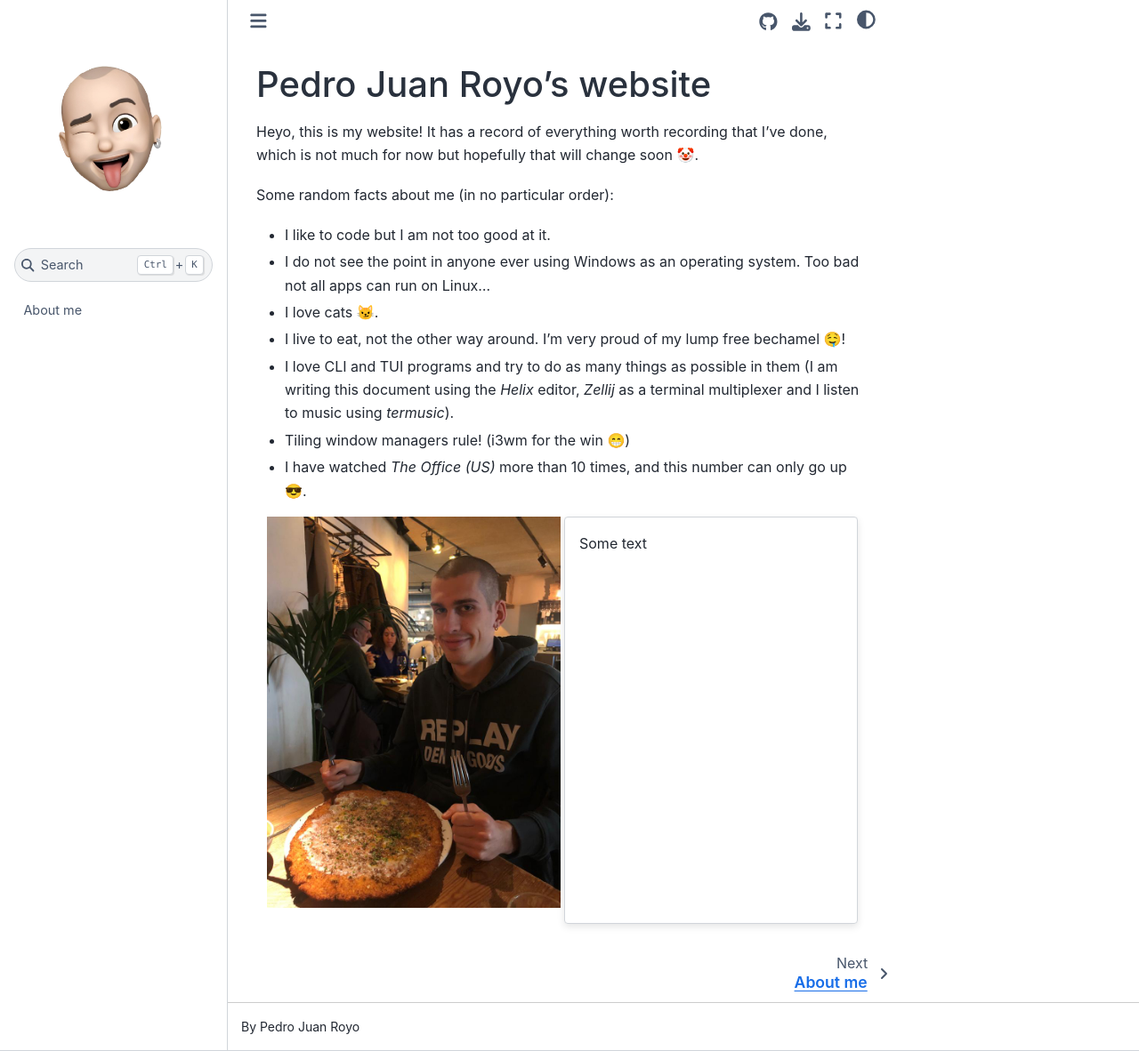
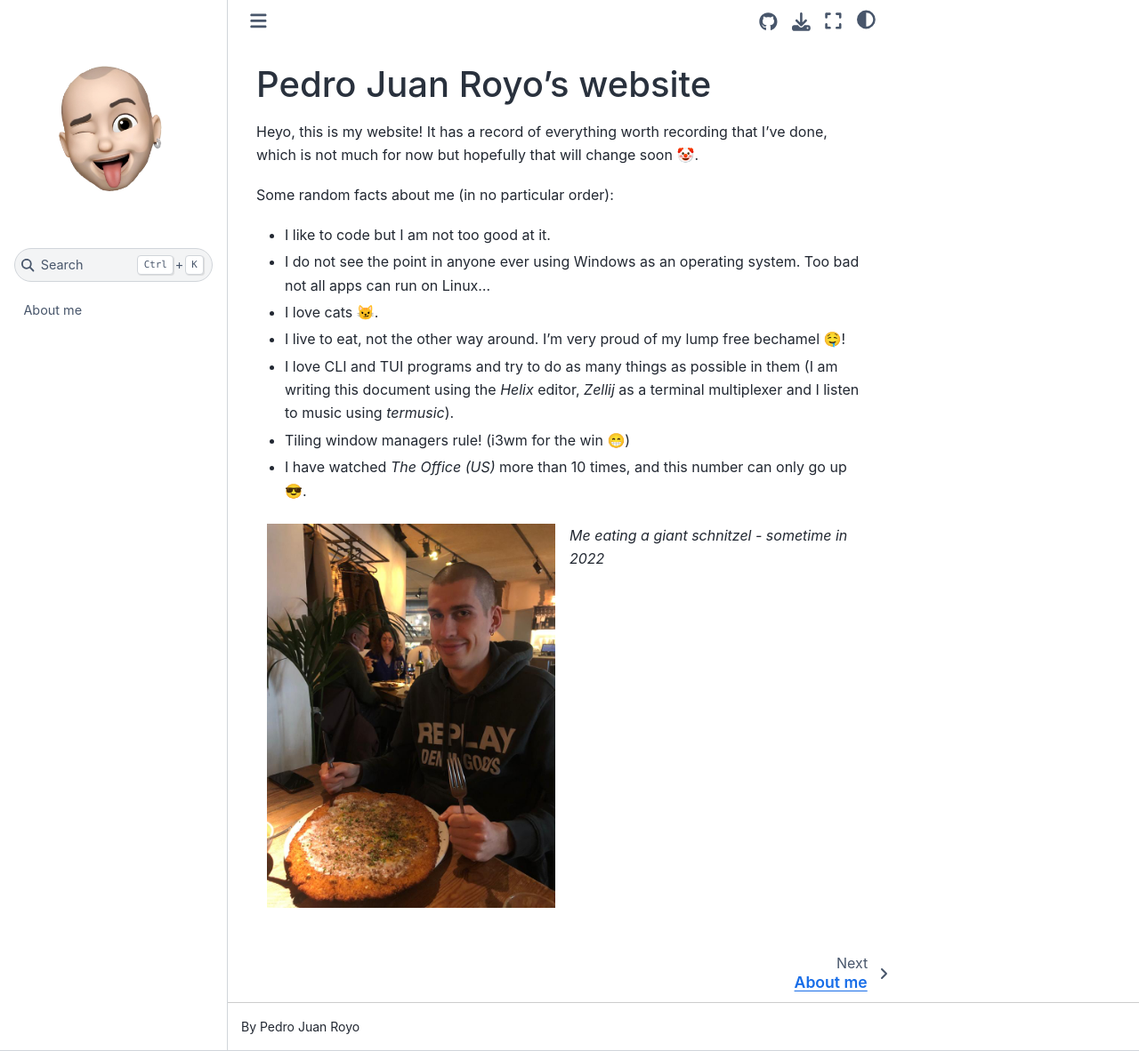
Before and after one commit to Parzival1918/Parzival1918, a Jupyter Book: the page built from pages/pages-source/intro.md, in a window 1280 px wide and 1182 px high. Shown: the whole window at 89% size. Built offline with Jupyter Book 1.0.4 settings and Sphinx 7.4.7 and the Sphinx Book theme 1.1.4, drawn with Linux system fonts in a browser that asks for light colours.

Commit message:
change intro pic margins and card

```diff
--- a/pages/pages-source/intro.md
+++ b/pages/pages-source/intro.md
@@ -13,13 +13,14 @@ Some random facts about me (in no particular order):
 - I have watched *The Office (US)* more than 10 times, and this number can only go up 😎.
 
 ::::{grid} 1 2 2 2
-:gutter: 1
+:gutter: 3
+:margin: 4 4 0 0
 
 :::{grid-item}
 ![my pic](../imgs/my_pic.jpeg)
 :::
 
-:::{grid-item-card}
-Some text
+:::{grid-item}
+*Me eating a giant schnitzel - sometime in 2022*
 :::
 ::::
```
